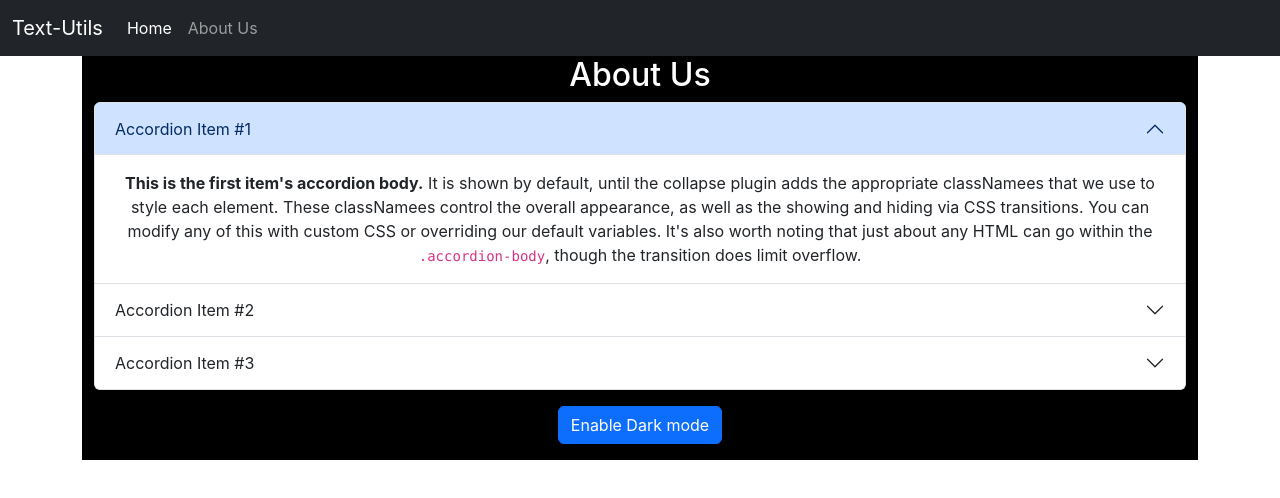
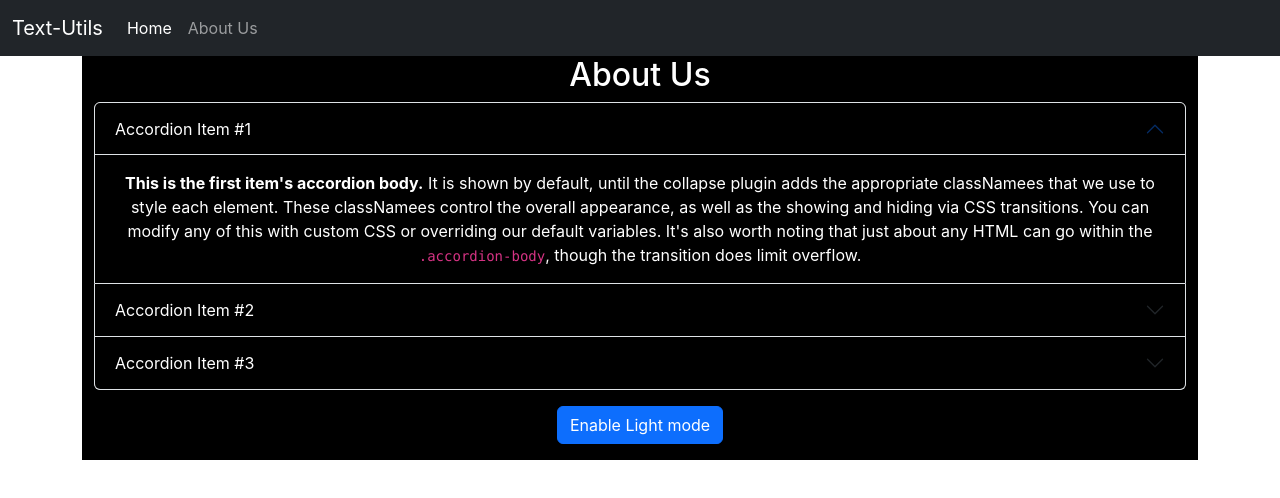
Before and after one commit to TahaAkber/TextUtils, a React (Create React App) app in the folder textutils/my-app/: page / in a window 1280 px wide. Shown: the top 498 px of the page. Built offline with nearby package versions, Linux system fonts and the light colour scheme.

Commit message:
Update About.js

```diff
--- a/textutils/my-app/src/components/About.js
+++ b/textutils/my-app/src/components/About.js
@@ -1,14 +1,31 @@
+import { useState } from "react";
 import React from "react";
 
 function About() {
-  let mystyle = {
+  const [mystyle, setmystyle] = useState({
     color: "white",
-    backgroundColor: "black",
+    background: "black",
+  });
+  const [buttontext, setbuttontext] = useState("Enable Light mode");
+  const togglemode = () => {
+    if (mystyle.color === "white") {
+      setmystyle({
+        color: "black",
+        background: "white",
+      });
+      setbuttontext("Enable Dark mode");
+    } else {
+      setmystyle({
+        color: "white",
+        background: "black",
+      });
+      setbuttontext("Enable Light mode");
+    }
   };
   return (
     <div className="container" style={mystyle}>
       <h2>About Us</h2>
-      <div className="accordion" id="accordionExample">
+      <div className="accordion" id="accordionExample" style={mystyle}>
         <div className="accordion-item">
           <h2 className="accordion-header">
             <button
@@ -18,6 +35,7 @@ function About() {
               data-bs-target="#collapseOne"
               aria-expanded="true"
               aria-controls="collapseOne"
+              style={mystyle}
             >
               Accordion Item #1
             </button>
@@ -27,7 +45,7 @@ function About() {
             className="accordion-collapse collapse show"
             data-bs-parent="#accordionExample"
           >
-            <div className="accordion-body">
+            <div className="accordion-body" style={mystyle}>
               <strong>This is the first item's accordion body.</strong> It is
               shown by default, until the collapse plugin adds the appropriate
               classNamees that we use to style each element. These classNamees
@@ -48,6 +66,7 @@ function About() {
               data-bs-target="#collapseTwo"
               aria-expanded="false"
               aria-controls="collapseTwo"
+              style={mystyle}
             >
               Accordion Item #2
             </button>
@@ -57,7 +76,7 @@ function About() {
             className="accordion-collapse collapse"
             data-bs-parent="#accordionExample"
           >
-            <div className="accordion-body">
+            <div className="accordion-body" style={mystyle}>
               <strong>This is the second item's accordion body.</strong> It is
               hidden by default, until the collapse plugin adds the appropriate
               classNamees that we use to style each element. These classNamees
@@ -78,6 +97,7 @@ function About() {
               data-bs-target="#collapseThree"
               aria-expanded="false"
               aria-controls="collapseThree"
+              style={mystyle}
             >
               Accordion Item #3
             </button>
@@ -87,7 +107,7 @@ function About() {
             className="accordion-collapse collapse"
             data-bs-parent="#accordionExample"
           >
-            <div className="accordion-body">
+            <div className="accordion-body" style={mystyle}>
               <strong>This is the third item's accordion body.</strong> It is
               hidden by default, until the collapse plugin adds the appropriate
               classNamees that we use to style each element. These classNamees
@@ -100,9 +120,10 @@ function About() {
           </div>
         </div>
       </div>
-      <button className="btn btn-primary my-3">Enable Dark mode</button>
+      <button className="btn btn-primary my-3" onClick={togglemode}>
+        {buttontext}
+      </button>
     </div>
   );
 }
-
 export default About;
```
